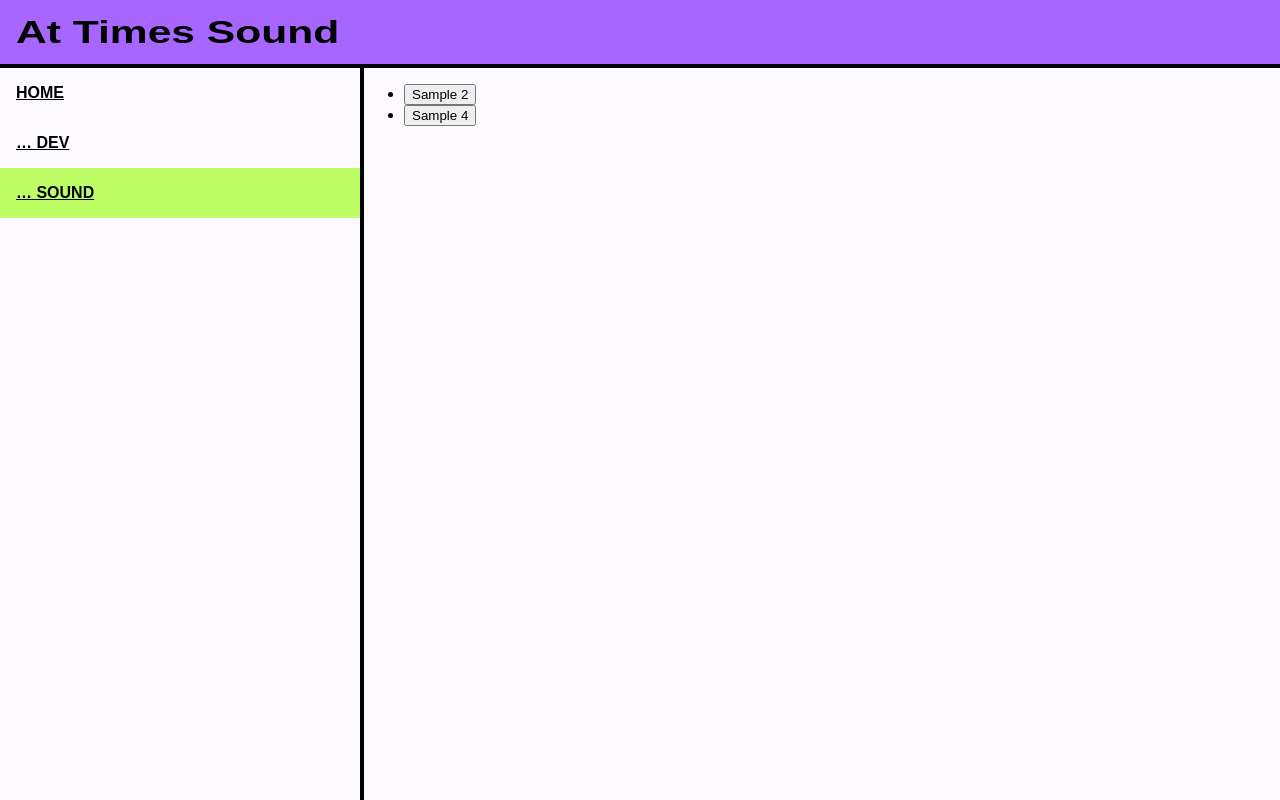
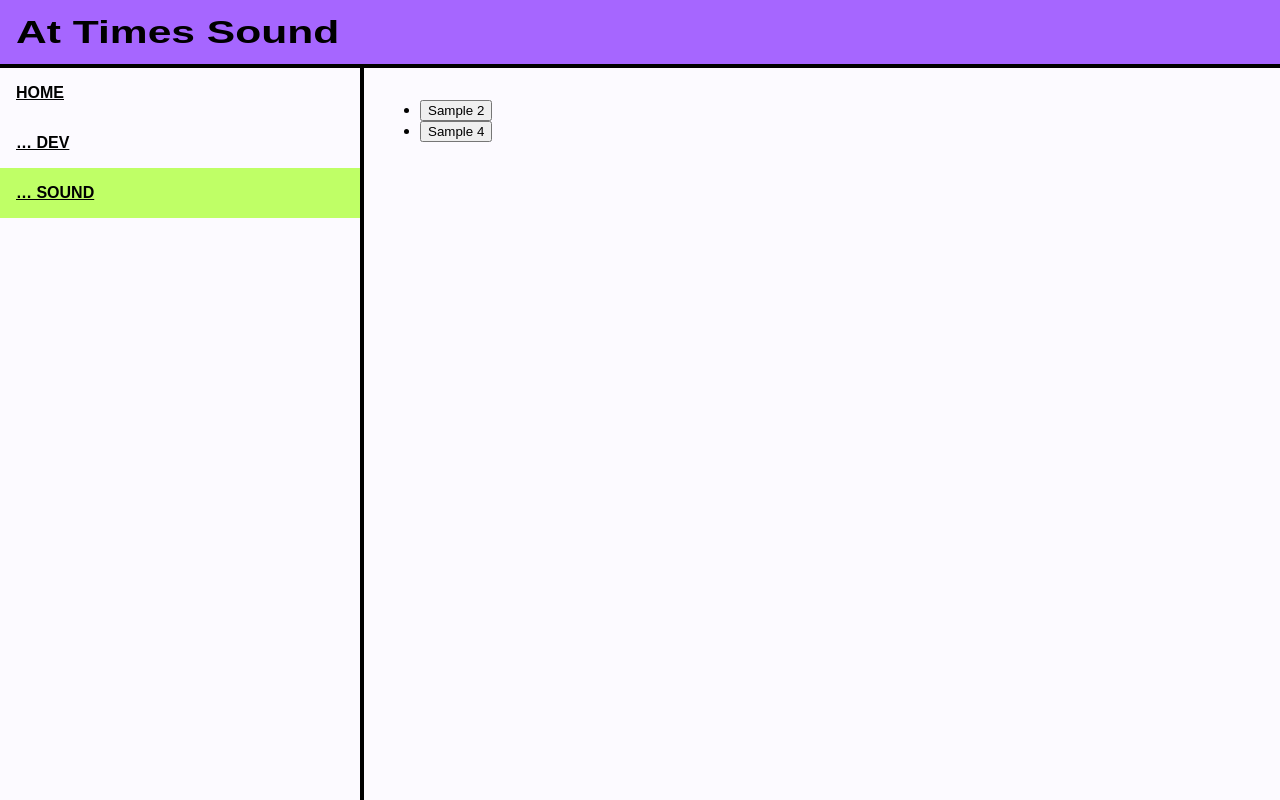
Before and after one commit to awat-langoe/at-times-stuff, an Angular app: page /sound in a window 1280 px wide. Built offline with nearby package versions, Linux system fonts and the light colour scheme.

Commit message:
add max width to sound content

```diff
--- a/src/app/page/sound/sound.component.html
+++ b/src/app/page/sound/sound.component.html
@@ -1,3 +1,5 @@
+<div class="sound-container">
+  <article class="sound-article">
     <ul>
       @for (sound of sounds; track sound.src) {
         <li>
@@ -5,8 +7,8 @@
         </li>
       }
     </ul>
-
-<span class="sound-spacer"></span>
+  </article>
+</div>
 
 @defer (when currentSound !== undefined) {
   <app-audio-player [title]="currentSound?.title">
--- a/src/app/page/sound/sound.component.scss
+++ b/src/app/page/sound/sound.component.scss
@@ -1,9 +1,15 @@
 :host {
-  height: 100%;
   display: flex;
   flex-direction: column;
+  height: 100%;
 }
 
-.sound-spacer {
-  flex: 1 1 auto;
+.sound-container {
+  flex: 1;
 }
+
+.sound-article {
+  max-width: 64rem;
+  padding: 1rem;
+  margin: 0 auto;
+}
```
Lines whose indentation alone changed are shown as unchanged.
